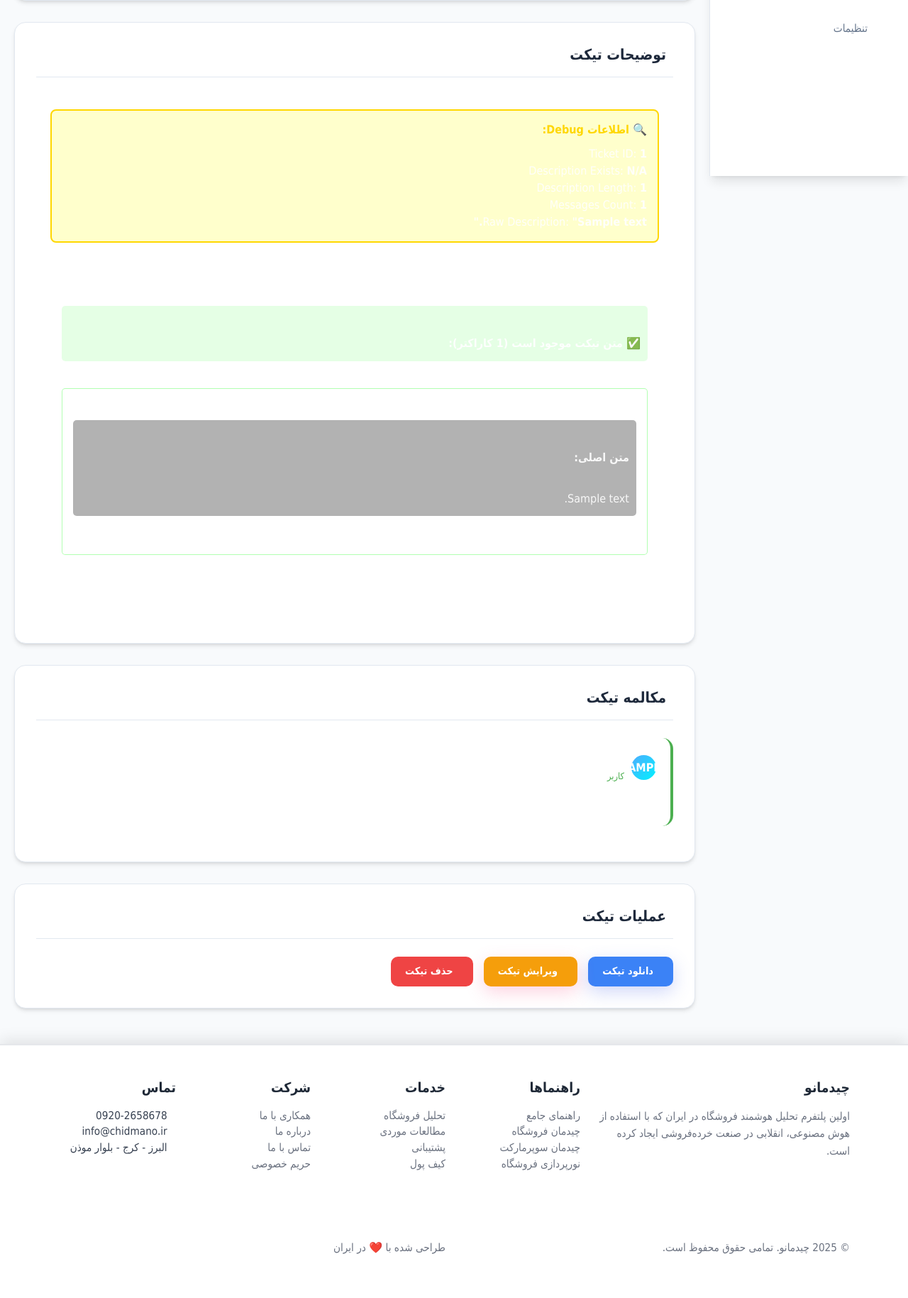
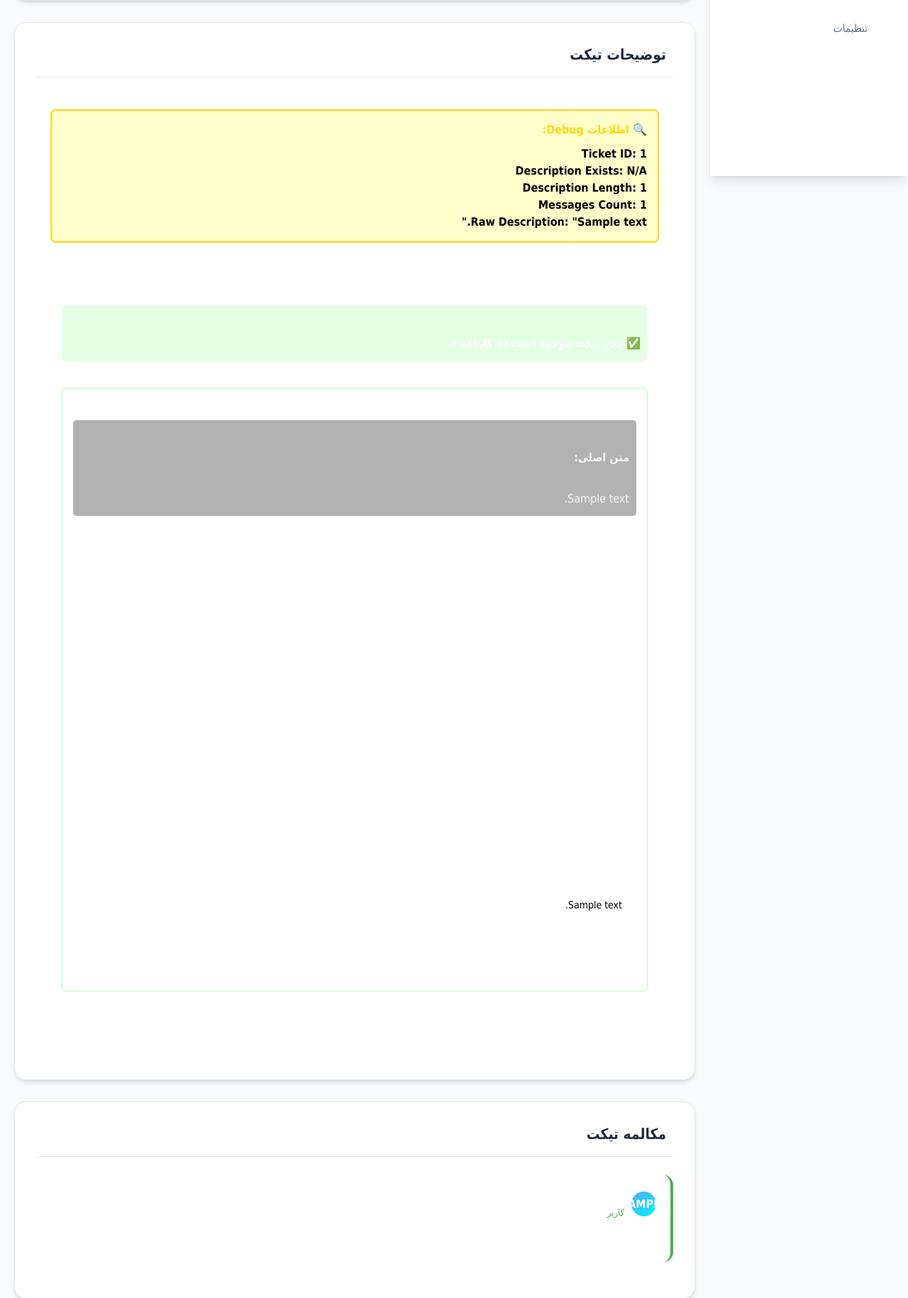
Before and after one commit to SaeedAghd/chidman, a Django app: template store_analysis/templates/store_analysis/admin/ticket_detail.html in a window 1280 px wide. Shown: the part 624-2453 px from the top of the page at 71% size. Before the commit the page ends 2391 px from the top, so only its background shows below. Run offline with Django 4.2, Linux system fonts and the light colour scheme; the template is opened without the code that fills it: most values are stand-ins (such as "Sample title", 1, 10 or a date in 2020); some libraries are stand-ins or nearby versions; some web fonts are replaced.

Commit message:
Fix: Change debug text color to black for better readability and add multiple text rendering tests

```diff
--- a/store_analysis/templates/store_analysis/admin/ticket_detail.html
+++ b/store_analysis/templates/store_analysis/admin/ticket_detail.html
@@ -149,7 +149,7 @@
         <!-- Debug Info - Enhanced -->
         <div style="background: rgba(255, 255, 0, 0.2); padding: 15px; border-radius: 8px; margin-bottom: 15px; border: 2px solid #ffd700;">
             <strong style="color: #ffd700; font-size: 16px;">🔍 اطلاعات Debug:</strong><br>
-            <div style="color: rgba(255, 255, 255, 0.9); margin-top: 10px; font-family: monospace;">
+            <div style="color: #000000; margin-top: 10px; font-family: monospace; font-weight: bold;">
                 <div>Ticket ID: <strong>{{ debug_info.ticket_id|default:"N/A" }}</strong></div>
                 <div>Description Exists: <strong>{{ debug_info.description_exists|default:"N/A" }}</strong></div>
                 <div>Description Length: <strong>{{ debug_info.description_length|default:"N/A" }}</strong></div>
@@ -167,6 +167,18 @@
                     <div style="background: rgba(0, 0, 0, 0.3); padding: 10px; border-radius: 5px; margin-bottom: 10px;">
                         <strong>متن اصلی:</strong><br>
                         {{ ticket.description }}
+                    </div>
+                    <div style="background: rgba(255, 255, 255, 0.1); padding: 10px; border-radius: 5px; margin-bottom: 10px;">
+                        <strong>متن با HTML:</strong><br>
+                        {{ ticket.description|safe }}
+                    </div>
+                    <div style="background: rgba(255, 255, 255, 0.1); padding: 10px; border-radius: 5px; margin-bottom: 10px;">
+                        <strong>متن با Linebreaks:</strong><br>
+                        {{ ticket.description|linebreaks }}
+                    </div>
+                    <div style="background: rgba(255, 255, 255, 0.1); padding: 10px; border-radius: 5px;">
+                        <strong>متن خام (Raw):</strong><br>
+                        <pre style="color: #000000; background: rgba(255, 255, 255, 0.9); padding: 10px; border-radius: 5px;">{{ ticket.description }}</pre>
                     </div>
                 </div>
             {% elif ticket.description %}
```
